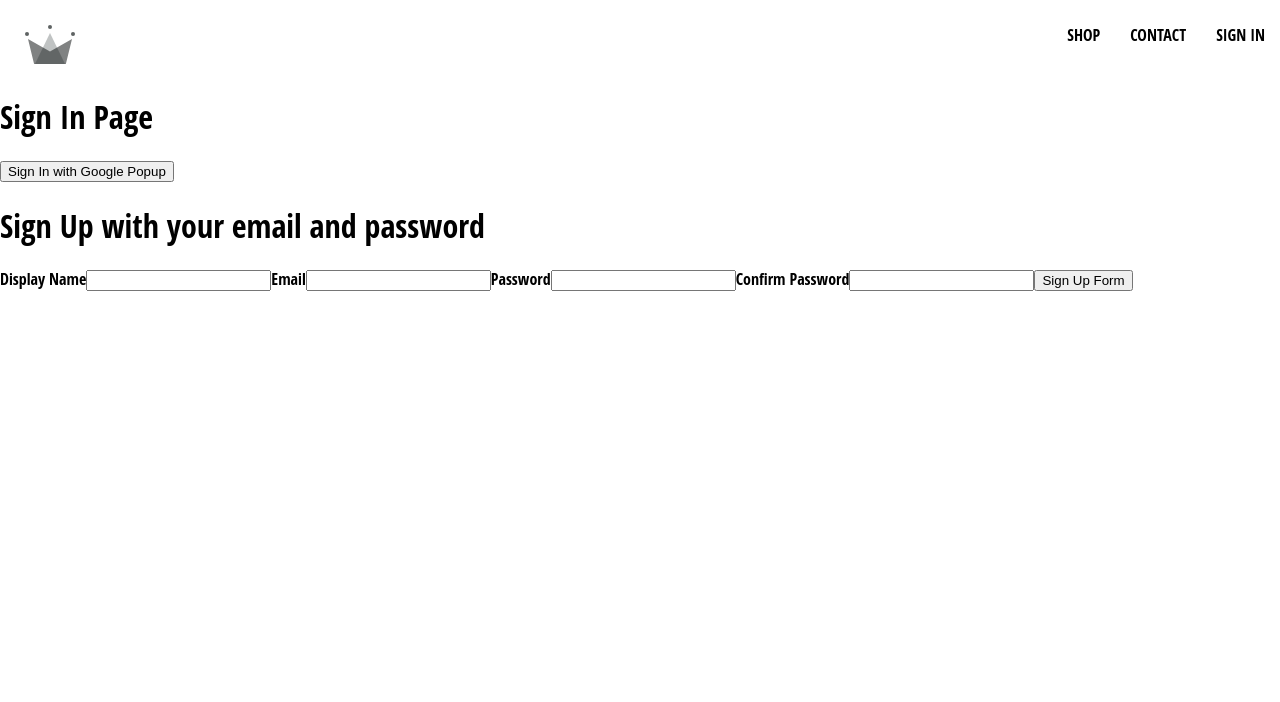
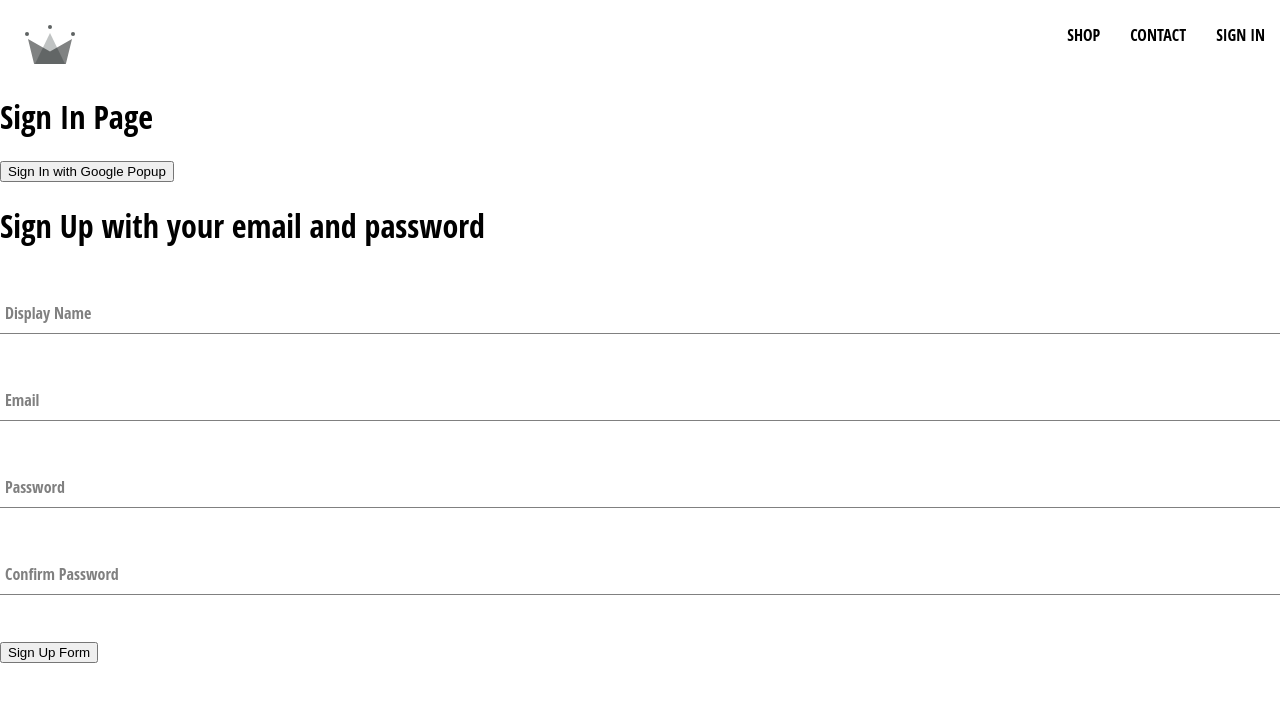
Before and after one commit to alkesh26/crwn-clothingcrwn-clothing, a React (Create React App) app: page /sign-in in a window 1280 px wide. Shown: the top 702 px of the page. Built offline with nearby package versions, Linux system fonts and the light colour scheme.

Commit message:
Styling the sign up form

```diff
--- /dev/null
+++ b/src/components/form-input/form-input.component.jsx
@@ -0,0 +1,21 @@
+import './form-input.styles.scss'
+
+const FormInput = ({label, ...otherProps}) => {
+  return (
+    <div className="group">
+      <input className="form-input" {...otherProps}/>
+      {
+        label &&
+        <label
+          className={`${
+            otherProps.value.length ? 'shrink' : ''
+          } form-input-label`}
+        >
+          {label}
+        </label>
+      }
+    </div>
+  )
+}
+
+export default FormInput;
--- /dev/null
+++ b/src/components/form-input/form-input.styles.scss
@@ -0,0 +1,54 @@
+$sub-color: grey;
+$main-color: black;
+
+@mixin shrinkLabel {
+  top: -14px;
+  font-size: 12px;
+  color: $main-color;
+}
+
+.group {
+  position: relative;
+  margin: 45px 0;
+
+  .form-input {
+    background: none;
+    background-color: white;
+    color: $sub-color;
+    font-size: 18px;
+    padding: 10px 10px 10px 5px;
+    display: block;
+    width: 100%;
+    border: none;
+    border-radius: 0;
+    border-bottom: 1px solid $sub-color;
+    margin: 25px 0;
+
+    &:focus {
+      outline: none;
+    }
+
+    &:focus ~ .form-input-label {
+      @include shrinkLabel();
+    }
+  }
+
+  input[type='password'] {
+    letter-spacing: 0.3em;
+  }
+
+  .form-input-label {
+    color: $sub-color;
+    font-size: 16px;
+    font-weight: normal;
+    position: absolute;
+    pointer-events: none;
+    left: 5px;
+    top: 10px;
+    transition: 300ms ease all;
+
+    &.shrink {
+      @include shrinkLabel();
+    }
+  }
+}
--- a/src/components/sign-up-form/sign-up-form.component.jsx
+++ b/src/components/sign-up-form/sign-up-form.component.jsx
@@ -3,6 +3,7 @@ import {
   createAuthUserWithEmailAndPassword,
   createUserDocumentFromAuth
 } from "../../utils/firebase/firebase.utils"
+import FormInput from "../form-input/form-input.component"
 
 const defaultFormFields = {
   displayName: '',
@@ -50,8 +51,8 @@ const SignUpForm = () => {
     <div>
       <h1>Sign Up with your email and password</h1>
       <form onSubmit={handleSubmit}>
-        <label>Display Name</label>
-        <input
+        <FormInput
+          label="Display Name"
           type="text"
           name="displayName"
           value={displayName}
@@ -59,8 +60,8 @@ const SignUpForm = () => {
           required
         />
 
-        <label>Email</label>
-        <input
+        <FormInput
+          label="Email"
           type="text"
           name="email"
           value={email}
@@ -68,8 +69,8 @@ const SignUpForm = () => {
           required
         />
 
-        <label>Password</label>
-        <input
+        <FormInput
+          label="Password"
           type="password"
           name="password"
           value={password}
@@ -77,8 +78,8 @@ const SignUpForm = () => {
           required
         />
 
-        <label>Confirm Password</label>
-        <input
+        <FormInput
+          label="Confirm Password"
           type="password"
           name="confirmPassword"
           value={confirmPassword}
```
